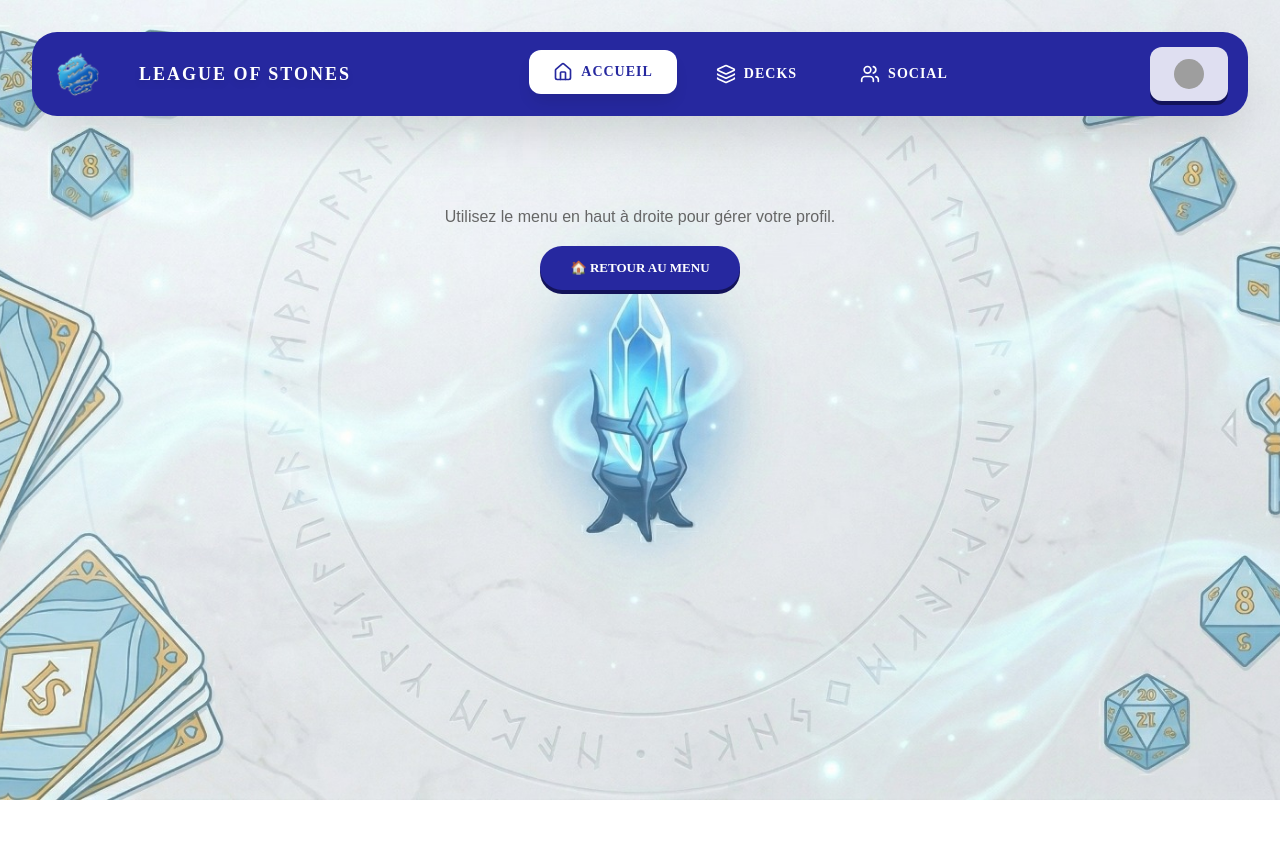
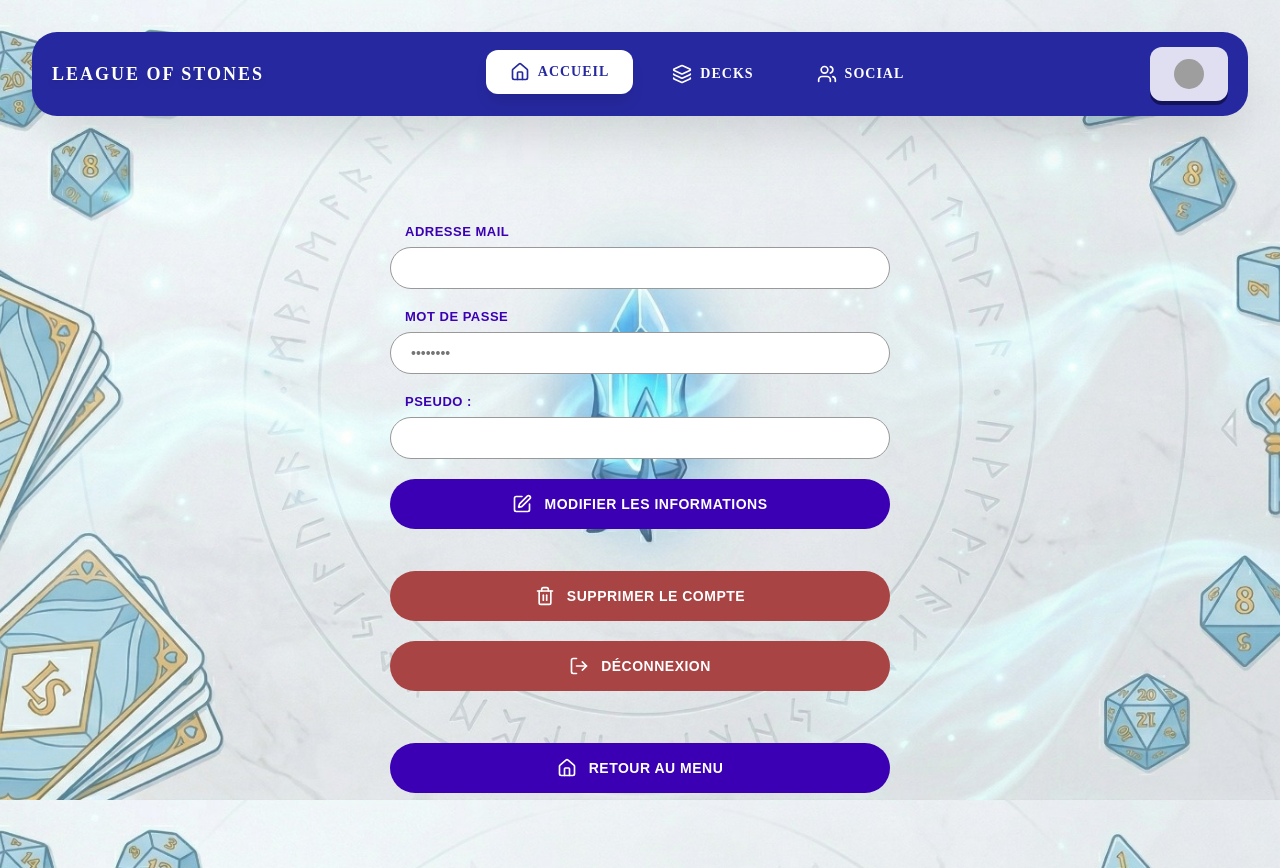
Before and after one commit to Itloow/league-of-stones, a Next.js app in the folder leagueofront/: page /profil in a window 1280 px wide. Before the commit this address had no page. Before the commit the page ends 800 px from the top, so only its background shows below. Built offline with nearby package versions, Linux system fonts and the light colour scheme; sample sign-in values are in the browser's storage; grey boxes are pictures that could not be loaded; a web font is replaced by a local one.

Commit message:
des modif pages

```diff
--- a/leagueofront/src/components/Navbar.jsx
+++ b/leagueofront/src/components/Navbar.jsx
@@ -47,8 +47,7 @@ export default function Navbar() {
       <nav className={styles.navbar}>
         {/* Logo Section */}
         <div className={styles.logoSection}>
-          <img src="/dragon.jpeg" alt="logo" style={{ width: '52px', height: '52px', marginRight: '20px' }} />
-<span className={styles.logoText}>LEAGUE OF STONES</span>
+          <span className={styles.logoText}>LEAGUE OF STONES</span>
         </div>
 
         {/* Navigation Items */}
@@ -74,20 +73,11 @@ export default function Navbar() {
           ? <div style={{ position: 'relative' }}>
             <button
               className={styles.loginButton}
-              onClick={() => setMenuOpen(!menuOpen)}
+              onClick={() => router.push('/profil')}
               style={{ display: 'flex', alignItems: 'center', gap: '8px' }}
             >
               <img
-                src={(() => {
-                  const deck = localStorage.getItem('myDeck_' + name);
-                  if (deck) {
-                    try {
-                      const cards = JSON.parse(deck);
-                      if (cards.length > 0) return 'https://ddragon.leagueoflegends.com/cdn/img/champion/splash/' + cards[0].key + '_0.jpg';
-                    } catch (e) { }
-                  }
-                  return 'https://ddragon.leagueoflegends.com/cdn/img/champion/splash/Thresh_0.jpg';
-                })()}
+                src="https://ddragon.leagueoflegends.com/cdn/img/champion/splash/Thresh_0.jpg"
                 alt="avatar"
                 style={{ width: '30px', height: '30px', borderRadius: '50%', objectFit: 'cover' }}
               />
@@ -118,7 +108,7 @@ export default function Navbar() {
                     backgroundColor: 'transparent',
                     cursor: 'pointer',
                     fontWeight: 'bold',
-                    color: '#26289F',
+                    color: '#3b00b3',
                     textAlign: 'left',
                   }}
                 >
@@ -133,7 +123,7 @@ export default function Navbar() {
                     backgroundColor: 'transparent',
                     cursor: 'pointer',
                     fontWeight: 'bold',
-                    color: '#26289F',
+                    color: '#3b00b3',
                     textAlign: 'left',
                   }}
                 >
--- a/leagueofront/src/pages/profil.jsx
+++ b/leagueofront/src/pages/profil.jsx
@@ -1,54 +1,127 @@
 import { useState, useEffect } from 'react';
 import { useRouter } from 'next/router';
+import { Edit, Trash2, LogOut, Home, Layers, Users } from 'lucide-react';
+import styles from '../styles/Profil.module.css';
 import Navbar from "@/components/Navbar";
-import styles from '../styles/Profil.module.css';
 import { useAuthStore } from '../store/authStore';
-import { deconnexion, unsubscribe } from '../services/api';
-import { Layers, Home, User, Users } from 'lucide-react';
+import { deconnexion } from '../services/api';
+import { updateProfil } from '../services/api';
 
 export default function Profil() {
   const router = useRouter();
-    const { token, name, email, logout } = useAuthStore();
+  const { email: authEmail, name: authName, password: authPassword, charger, logout } = useAuthStore();
+
+  // Initialiser les states avec les données du store
+  const [email, setEmail] = useState(authEmail || '');
+  const [password, setPassword] = useState(authPassword || '');
+  const [name, setName] = useState(authName || '');
   const [showConfirm, setShowConfirm] = useState(false);
+  const [isEditing, setIsEditing] = useState(false);
 
+  // Charger les données du store au montage uniquement
   useEffect(() => {
-        if (!token) router.push('/');
-    }, [token, router]);
+    charger();
+  }, [charger]);
 
-    // Déconnexion
+  const handleSubmit = (e) => {
+    e.preventDefault();
+    // Handle form submission logic here
+  };
+
+
+
+  const handleDeleteAccount = async () => {
+    alert("Fonctionnalité en cours de développement");
+    setShowConfirm(false);
+  };
   const handleLogout = async () => {
     await deconnexion();
     logout();
     router.push('/');
   };
-
-    // Suppression du compte (tâche 17)
-    const handleDeleteAccount = async () => {
+  const handleUpdateProfile = async () => {
     try {
-            alert("Fonctionnalité en cours de développement par Asmae");
-            return;
-            logout();
-            router.push('/');
+      const data = await updateProfil(email, name, password);
+      if (!data) {
+        throw new Error('Aucune réponse du serveur');
+      }
+      alert("Profil mis à jour avec succès !");
+      setIsEditing(false);
     } catch (err) {
-            alert("Erreur lors de la suppression du compte");
+      alert(err.message || "Une erreur est survenue lors de la mise à jour du profil.");
     }
+  };
+  const handleUnsubscribe = async () => {
+    alert("Fonctionnalité à venir");
   };
 
   return (
     <>
-            {/* Desktop : on affiche la navbar normale, le profil est dans le dropdown */}
-            <div className={styles.navbarDesktop}>
+      <div className={styles.navbarWrapper}>
         <Navbar />
-                <div className={styles.desktopMessage}>
-                    <p>Utilisez le menu en haut à droite pour gérer votre profil.</p>
-                    <button className={styles.btnRetour} onClick={() => router.push('/Accueil')}>
-                        🏠 Retour au menu
+      </div>
+
+      {/* VERSION WEB/DESKTOP */}
+      <div className={styles.desktopContainer}>
+        <div style={{ display: 'flex', justifyContent: 'center', alignItems: 'center', minHeight: 'calc(100vh - 80px)' }}>
+          <form onSubmit={handleSubmit} className={styles.form}>
+            <div className={styles.inputGroup}>
+              <label className={styles.label}>ADRESSE MAIL</label>
+              <input type="email" value={email} onChange={(e) => setEmail(e.target.value)} required className={styles.inputField} disabled={!isEditing} />
+            </div>
+
+            <div className={styles.inputGroup}>
+              <label className={styles.label}>MOT DE PASSE</label>
+              <input type="password" value={password} onChange={(e) => setPassword(e.target.value)} required className={styles.inputField} placeholder="••••••••" disabled={!isEditing} />
+            </div>
+
+            <div className={styles.inputGroup}>
+              <label className={styles.label}>PSEUDO :</label>
+              <input type="text" value={name} onChange={(e) => setName(e.target.value)} required className={styles.inputField} disabled={!isEditing} />
+            </div>
+
+            {!isEditing ? (
+              <button type="button" className={styles.submitButton} onClick={() => setIsEditing(true)}>
+                <Edit size={20} />
+                MODIFIER LES INFORMATIONS
               </button>
+            ) : (
+              <>
+                <button type="button" className={styles.submitButton} onClick={handleUpdateProfile}>
+                  <Edit size={20} />
+                  ENREGISTRER
+                </button>
+                <button type="button" className={styles.deleteButton} onClick={() => setIsEditing(false)}>
+                  ANNULER
+                </button>
+              </>
+            )}
+
+            <div style={{ marginTop: '2px' }}></div>
+
+            {!isEditing && (
+              <button type="button" className={styles.deleteButton}>
+                <Trash2 size={20} />
+                SUPPRIMER LE COMPTE
+              </button>
+            )}
+            <button type="button" className={styles.unsubscribeButton}  onClick={handleLogout}>
+              <LogOut size={20} />
+              DÉCONNEXION
+            </button>
+
+            <div style={{ marginTop: '2px', marginBottom: '10px' }}></div>
+
+            <button type="button" className={styles.backButton} onClick={() => router.push('/Accueil')}>
+              <Home size={20} />
+              RETOUR AU MENU
+            </button>
+          </form>
         </div>
       </div>
 
-            {/* ===== MOBILE : Page Profil ===== */}
-            <div className={styles.mobileContent}>
+      {/* VERSION MOBILE */}
+      <div className={styles.mobileContainer}>
         {/* Onglet Social en haut */}
         <div className={styles.mobileTopTab}>
           <button className={styles.btnTopTab} onClick={() => router.push('/lobby')}>
@@ -62,22 +135,59 @@ export default function Profil() {
           <h1 className={styles.profileTitle}>Profil</h1>
         </div>
 
+        {!isEditing ? (
+          <>
             <div className={styles.profileInfo}>
               <p className={styles.userName}>{name || 'Joueur'}</p>
               <p className={styles.userEmail}>{email || ''}</p>
             </div>
+          </>
+        ) : (
+          <>
+            <div className={styles.profileInfo}>
+              <div className={styles.inputGroup} style={{ marginBottom: '15px' }}>
+                <label className={styles.label}>ADRESSE MAIL</label>
+                <input type="email" value={email} onChange={(e) => setEmail(e.target.value)} required className={styles.inputField} />
+              </div>
+              <div className={styles.inputGroup} style={{ marginBottom: '15px' }}>
+                <label className={styles.label}>MOT DE PASSE</label>
+                <input type="password" value={password} onChange={(e) => setPassword(e.target.value)} required className={styles.inputField} placeholder="••••••••" />
+              </div>
+              <div className={styles.inputGroup}>
+                <label className={styles.label}>PSEUDO</label>
+                <input type="text" value={name} onChange={(e) => setName(e.target.value)} required className={styles.inputField} />
+              </div>
+            </div>
+          </>
+        )}
 
         <div className={styles.buttonsContainer}>
-                    <button className={styles.btnModify}>
-                        ⚙️ Modifier les informations
+          {!isEditing ? (
+            <>
+              <button className={styles.btnModify} onClick={() => setIsEditing(true)}>
+                <Edit size={18} />
+                Modifier les informations
               </button>
               <button className={styles.btnDelete} onClick={() => setShowConfirm(true)}>
-                        🗑️ Supprimer le compte
+                <Trash2 size={18} />
+                Supprimer le compte
               </button>
               <button className={styles.btnLogout} onClick={handleLogout}>
-                        🚪 Déconnexion
+                <LogOut size={18} />
+                Déconnexion
               </button>
-                </div>
+            </>
+          ) : (
+            <>
+              <button className={styles.btnModify} onClick={handleUpdateProfile}>
+                <Edit size={18} />
+                Enregistrer
+              </button>
+              <button className={styles.btnDelete} onClick={() => setIsEditing(false)}>
+                Annuler
+              </button>
+            </>
+          )}
         </div>
 
         {/* Modal de confirmation suppression */}
@@ -110,6 +220,7 @@ export default function Profil() {
             <Users size={24} /><span>Social</span>
           </button>
         </nav>
+      </div>
     </>
   );
 }
--- a/leagueofront/src/styles/Game.module.css
+++ b/leagueofront/src/styles/Game.module.css
@@ -1,96 +1,16 @@
-.page {
-  --background: #fafafa;
-  --foreground: #fff;
+.marble-bg {
 
-  --text-primary: #000;
-  --text-secondary: #666;
 
-  --button-primary-hover: #383838;
-  --button-secondary-hover: #f2f2f2;
-  --button-secondary-border: #ebebeb;
-
-  display: flex;
-  min-height: 100vh;
-  align-items: center;
-  justify-content: center;
-  font-family: var(--font-geist-sans);
-  background-color: var(--background);
+  position: relative;
 }
 
-.main {
-  display: flex;
-  min-height: 100vh;
-  width: 100%;
-  max-width: 800px;
-  flex-direction: column;
-  align-items: flex-start;
-  justify-content: space-between;
-  background-color: var(--foreground);
-  padding: 120px 60px;
-}
+.marble-bg::after {
+  content: "";
+  position: absolute;
+  inset: 0;
 
-.intro {
-  display: flex;
-  flex-direction: column;
-  align-items: flex-start;
-  text-align: left;
-  gap: 24px;
-}
-
-.intro h1 {
-  max-width: 320px;
-  font-size: 40px;
-  font-weight: 600;
-  line-height: 48px;
-  letter-spacing: -2.4px;
-  text-wrap: balance;
-  color: var(--text-primary);
-}
-
-.intro p {
-  max-width: 440px;
-  font-size: 18px;
-  line-height: 32px;
-  text-wrap: balance;
-  color: var(--text-secondary);
-}
-
-.intro a {
-  font-weight: 500;
-  color: var(--text-primary);
-}
-
-.ctas {
-  display: flex;
-  flex-direction: row;
-  width: 100%;
-  max-width: 440px;
-  gap: 16px;
-  font-size: 14px;
-}
-
-.ctas a {
-  display: flex;
-  justify-content: center;
-  align-items: center;
-  height: 40px;
-  padding: 0 16px;
-  border-radius: 128px;
-  border: 1px solid transparent;
-  transition: 0.2s;
-  cursor: pointer;
-  width: fit-content;
-  font-weight: 500;
-}
-
-a.primary {
-  background: var(--text-primary);
-  color: var(--background);
-  gap: 8px;
-}
-
-a.secondary {
-  border-color: var(--button-secondary-border);
+  opacity: 0.1;
+  pointer-events: none;
 }
 
 /* Enable hover only on non-touch devices */
--- a/leagueofront/src/styles/Profil.module.css
+++ b/leagueofront/src/styles/Profil.module.css
@@ -1,53 +1,146 @@
 /* ============================================
    PAGE PROFIL — League Of Stones
-   Desktop : navbar dropdown gère le profil
-   Mobile  : page dédiée avec boutons
+   Desktop (web) & Mobile RESPONSIVE
    ============================================ */
 
-.navbarDesktop { display: block; }
-.mobileContent { display: none; }
-.bottomNav { display: none; }
+/* Navbar Wrapper */
+.navbarWrapper {
+  display: block;
+}
 
-.desktopMessage {
+/* DESKTOP (>768px) - Affiche le formulaire centré */
+.desktopContainer {
+  display: none;
+}
+
+.mobileContainer {
+  display: block;
+}
+
+@media (max-width: 768px) {
+  .navbarWrapper {
+    display: none;
+  }
+}
+
+@media (min-width: 769px) {
+  .desktopContainer {
+    display: block;
+  }
+
+  .mobileContainer {
+    display: none;
+  }
+
+  /* Styles Desktop/Web */
+  .form {
     display: flex;
     flex-direction: column;
-  align-items: center;
+    width: 100%;
+    max-width: 500px;
     gap: 20px;
-  padding: 60px;
-  color: #666;
-  font-size: 16px;
   }
 
-.btnRetour {
-  background-color: #26289F;
-  color: #fff;
+  .inputGroup {
+    display: flex;
+    flex-direction: column;
+    gap: 8px;
+  }
+
+  .label {
+    font-size: 13px;
+    font-weight: 900;
+    color: #3b00b3;
+    text-transform: uppercase;
+    padding-left: 15px;
+    letter-spacing: 0.5px;
+  }
+
+  .inputField {
+    border: 1px solid #999;
+    border-radius: 50px;
+    padding: 12px 20px;
+    font-size: 14px;
+    width: 100%;
+    box-sizing: border-box;
+    outline: none;
+    background-color: #ffffff;
+    color: #000000;
+    transition: border-color 0.3s ease;
+  }
+
+  .inputField:focus {
+    border-color: #3b00b3;
+    box-shadow: 0 0 0 3px rgba(59, 0, 179, 0.1);
+  }
+
+  .submitButton,
+  .deleteButton,
+  .unsubscribeButton,
+  .backButton {
     border: none;
     border-radius: 50px;
-  padding: 14px 30px;
-  font-family: var(--font-gaming);
+    padding: 15px 30px;
     font-weight: 900;
-  font-size: 13px;
+    font-size: 14px;
+    cursor: pointer;
+    display: flex;
+    align-items: center;
+    justify-content: center;
+    gap: 12px;
     text-transform: uppercase;
-  cursor: pointer;
-  box-shadow: 0 4px 0px #13135a;
+    width: 100%;
+    box-sizing: border-box;
+    transition: all 0.3s ease;
+    letter-spacing: 0.5px;
   }
 
-.btnRetour:hover {
-  background-color: #2a0080;
+  .submitButton {
+    background-color: #3b00b3;
+    color: white;
   }
 
-/* ===== MOBILE ===== */
+  .submitButton:hover {
+    background-color: #2a0080;
+    transform: translateY(-2px);
+    box-shadow: 0 4px 12px rgba(59, 0, 179, 0.3);
+  }
+
+  .deleteButton,
+  .unsubscribeButton {
+    background-color: #a94444;
+    color: white;
+  }
+
+  .deleteButton:hover,
+  .unsubscribeButton:hover {
+    background-color: #862c2c;
+    transform: translateY(-2px);
+    box-shadow: 0 4px 12px rgba(169, 68, 68, 0.3);
+  }
+
+  .backButton {
+    background-color: #3b00b3;
+    color: white;
+  }
+
+  .backButton:hover {
+    background-color: #2a0080;
+    transform: translateY(-2px);
+    box-shadow: 0 4px 12px rgba(59, 0, 179, 0.3);
+  }
+}
+
+/* ===== MOBILE (≤768px) - Affiche le profil complet ===== */
 @media (max-width: 768px) {
-  .navbarDesktop { display: none; }
-
-  .mobileContent {
+  .mobileContainer {
     display: flex;
     flex-direction: column;
     align-items: center;
     justify-content: center;
     padding: 20px;
     padding-bottom: 90px;
-    background-color: transparent;
+    background-color: #ffffff;
     min-height: calc(100vh - 70px);
     gap: 25px;
     position: relative;
@@ -65,12 +158,11 @@
     display: flex;
     align-items: center;
     gap: 6px;
-    background-color: #26289F;
+    background-color: #3b00b3;
     color: #ffffff;
     border: none;
     border-radius: 0 0 12px 12px;
     padding: 14px 28px;
-    font-family: var(--font-gaming);
     font-weight: 800;
     font-size: 14px;
     text-transform: uppercase;
@@ -91,10 +183,9 @@
   }
 
   .profileTitle {
-    font-family: var(--font-gaming);
     font-weight: 900;
     font-size: 32px;
-    color: #26289F;
+    color: #3b00b3;
     text-transform: uppercase;
     letter-spacing: 3px;
   }
@@ -105,10 +196,9 @@
   }
 
   .userName {
-    font-family: var(--font-gaming);
     font-weight: 900;
     font-size: 20px;
-    color: #26289F;
+    color: #3b00b3;
     text-transform: uppercase;
   }
 
@@ -118,7 +208,7 @@
     margin-top: 4px;
   }
 
-  /* Boutons */
+  /* Boutons Mobile */
   .buttonsContainer {
     display: flex;
     flex-direction: column;
@@ -134,23 +224,23 @@
     justify-content: center;
     gap: 10px;
     width: 100%;
-    background-color: #26289F;
+    background-color: #3b00b3;
     color: #ffffff;
     border: none;
     border-radius: 50px;
     padding: 14px 20px;
-    font-family: var(--font-gaming);
     font-weight: 800;
     font-size: 13px;
     text-transform: uppercase;
     letter-spacing: 1.5px;
     cursor: pointer;
-    box-shadow: 0 4px 0px #13135a;
+    box-shadow: 0 4px 0px #1e005a;
+    transition: all 0.2s ease;
   }
 
   .btnModify:active {
     transform: translateY(2px);
-    box-shadow: 0 2px 0px #13135a;
+    box-shadow: 0 2px 0px #1e005a;
   }
 
   .btnDelete {
@@ -164,13 +254,13 @@
     border: none;
     border-radius: 50px;
     padding: 14px 20px;
-    font-family: var(--font-gaming);
     font-weight: 800;
     font-size: 13px;
     text-transform: uppercase;
     letter-spacing: 1.5px;
     cursor: pointer;
     box-shadow: 0 4px 0px #6b1111;
+    transition: all 0.2s ease;
   }
 
   .btnDelete:active {
@@ -183,23 +273,24 @@
     align-items: center;
     justify-content: center;
     gap: 10px;
-    background-color: transparent;
-    color: #26289F;
-    border: 2px solid #26289F;
+    width: 100%;
+    background-color: #a33;
+    color: #ffffff;
+    border: none;
     border-radius: 50px;
-    padding: 12px 20px;
-    font-family: var(--font-gaming);
+    padding: 14px 20px;
     font-weight: 800;
-    font-size: 12px;
+    font-size: 13px;
     text-transform: uppercase;
     letter-spacing: 1.5px;
     cursor: pointer;
-    margin-top: 10px;
+    box-shadow: 0 4px 0px #6b1111;
+    transition: all 0.2s ease;
   }
 
   .btnLogout:active {
-    background-color: #26289F;
-    color: #fff;
+    transform: translateY(2px);
+    box-shadow: 0 2px 0px #6b1111;
   }
 
   /* Modal suppression */
@@ -214,7 +305,7 @@
   }
 
   .modalBox {
-    background-color: rgba(255, 255, 255, 0.85);
+    background-color: #fff;
     border-radius: 20px;
     padding: 30px;
     display: flex;
@@ -226,7 +317,6 @@
   }
 
   .modalTitle {
-    font-family: var(--font-gaming);
     font-weight: 900;
     font-size: 18px;
     color: #a33;
@@ -252,7 +342,6 @@
     border-radius: 50px;
     background: transparent;
     color: #999;
-    font-family: var(--font-gaming);
     font-weight: 700;
     font-size: 12px;
     text-transform: uppercase;
@@ -266,7 +355,6 @@
     border-radius: 50px;
     background-color: #a33;
     color: #fff;
-    font-family: var(--font-gaming);
     font-weight: 700;
     font-size: 12px;
     text-transform: uppercase;
@@ -281,7 +369,7 @@
     position: fixed;
     bottom: 0; left: 0; right: 0;
     height: 70px;
-    background-color: #26289F;
+    background-color: #3b00b3;
     z-index: 100;
   }
 
@@ -293,7 +381,6 @@
     background: none;
     border: none;
     color: rgba(255, 255, 255, 0.6);
-    font-family: var(--font-gaming);
     font-size: 10px;
     font-weight: 700;
     text-transform: uppercase;
```
Also changed, not shown: leagueofront/src/pages/game.jsx (+28 -0 lines), leagueofront/src/pages/matchmaking.jsx (+25 -13 lines), leagueofront/src/services/api.js (+36 -3 lines). Lines whose indentation alone changed are shown as unchanged.
